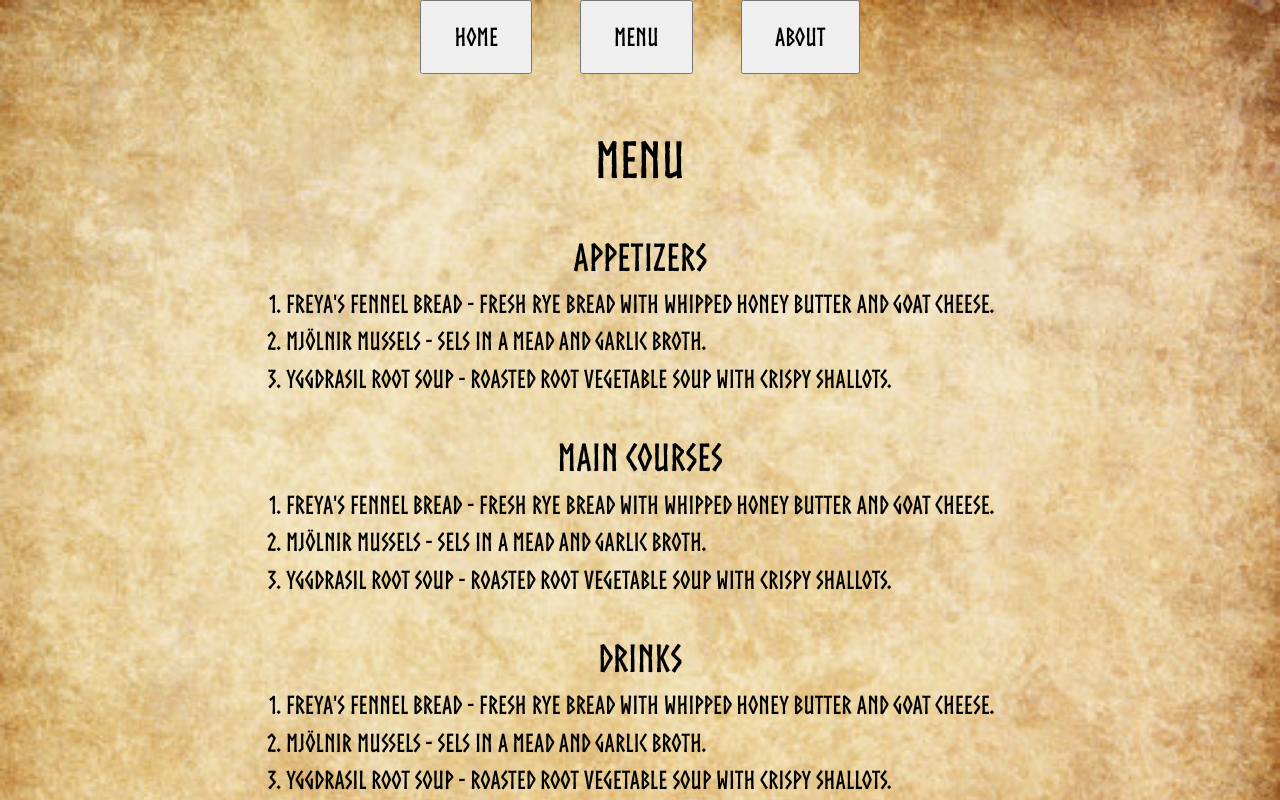
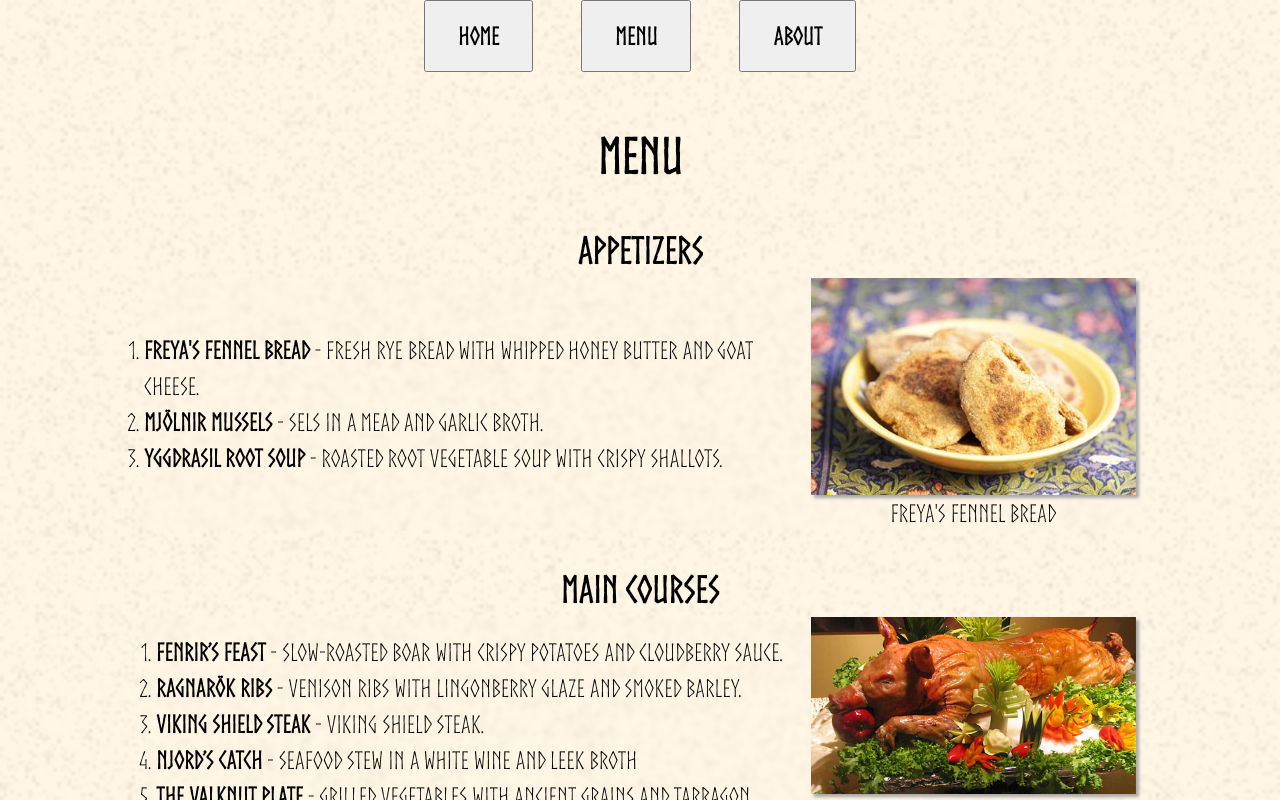
Before and after one commit to RaihanSharif/restaurant-page, a website built with webpack: page src/template.html in a window 1280 px wide. Both pictures are taken after a click on the button "Menu". Shown: the top 800 px of the page. Built offline with nearby package versions, Linux system fonts and the light colour scheme.

Commit message:
Function to generate menu items with single image. Menu complete
Code tidy and some styling.

```diff
--- a/src/menu.js
+++ b/src/menu.js
@@ -1,11 +1,16 @@
+
+import breadImg from "./resources/bread.jpg";
+import boarImg from "./resources/boar.jpg";
+import meadImg from "./resources/mead.jpg";
+
 const title = document.createElement("h1");
 title.textContent = "Menu";
 
-// a function that creates a full ordered list with the menu item and its description.
+// Creates an ordered list with the menu item and its description.
 // take in an object, i.e. set of key value pairs. Return an ol element
 function menuBuilder(items) {
     const menuOl = document.createElement("ol");
-    for(const [key, value] of Object.entries(appetizers)) {
+    for(const [key, value] of Object.entries(items)) {
         const li = document.createElement("li");
         const span = document.createElement("span");
         span.textContent = key;
@@ -18,10 +23,27 @@ function menuBuilder(items) {
     return menuOl;
 };
 
-const appetizerContainer = document.createElement("div");
-const appetizerHeader = document.createElement("h2");
-appetizerHeader.textContent = "Appetizers";
-appetizerContainer.appendChild(appetizerHeader);
+// Creates an HTML figure with an image and a caption. Returns a div
+// containing the HTML list, and the figure as children.
+function menuWithImageFigure(menuList, menuImage, caption) {
+    const container = document.createElement("div");
+    container.classList.add("menu-subcontainer");
+    const figure = document.createElement("figure");
+
+    const image = document.createElement("img");
+    image.src = menuImage;
+
+    const imgCaption = document.createElement("figcaption");
+    imgCaption.textContent = caption;
+
+    figure.appendChild(image);
+    figure.appendChild(imgCaption);
+
+    container.appendChild(menuList);
+    container.appendChild(figure);
+
+    return container;
+}
 
 // key = item, value = description.
 const appetizers = {
@@ -29,13 +51,14 @@ const appetizers = {
     ["Mjölnir Mussels"]: "sels in a mead and garlic broth.",
     ["Yggdrasil Root Soup"]: "Roasted root vegetable soup with crispy shallots.",
 };
-appetizerContainer.appendChild(menuBuilder(appetizers));
 
+const appetizerContainer = document.createElement("div");
+const appetizerHeader = document.createElement("h2");
+appetizerHeader.textContent = "Appetizers";
+appetizerContainer.appendChild(appetizerHeader);
 
-const mainCourseContainer = document.createElement("div");
-const mainCourseHeader = document.createElement("h2");
-mainCourseHeader.textContent = "Main Courses";
-mainCourseContainer.appendChild(mainCourseHeader);
+const appetizerAndFigure = menuWithImageFigure(menuBuilder(appetizers), breadImg, "Freya's Fennel Bread");
+appetizerContainer.appendChild(appetizerAndFigure);
 
 const mainCourses = {
     ["Fenrir’s Feast"]: "Slow-roasted boar with crispy potatoes and cloudberry sauce.",
@@ -44,12 +67,15 @@ const mainCourses = {
     ["Njord’s Catch"]: "Seafood stew in a white wine and leek broth",
     ["The Valknut Plate"]: "Grilled vegetables with ancient grains and tarragon",
 };
-mainCourseContainer.appendChild(menuBuilder(mainCourses));
+const mainCourseContainer = document.createElement("div");
+const mainCourseHeader = document.createElement("h2");
+mainCourseHeader.textContent = "Main Courses";
+mainCourseContainer.appendChild(mainCourseHeader);
 
-const drinksContainer = document.createElement("div");
-const drinksHeader = document.createElement("h2");
-drinksHeader.textContent = "Drinks";
-drinksContainer.appendChild(drinksHeader);
+const mainWithFig = menuWithImageFigure(menuBuilder(mainCourses), boarImg, "Fenrir's Feast");
+mainCourseContainer.appendChild(mainWithFig);
+
+
 
 const drinks = {
     ["Odin’s Choice Mead"]: "A smooth, sweet honey mead with subtle floral notes, perfect for any warrior.",
@@ -58,7 +84,15 @@ const drinks = {
     ["Baldur’s Bright Lager"]: "Baldur’s Bright Lager.",
 };
 
-drinksContainer.appendChild(menuBuilder(drinks));
+const drinksContainer = document.createElement("div");
+const drinksHeader = document.createElement("h2");
+drinksHeader.textContent = "Drinks";
+drinksContainer.appendChild(drinksHeader);
+
+const drinksWithFig = menuWithImageFigure(menuBuilder(drinks), meadImg, "Odin's choice Mead");
+
+drinksContainer.appendChild(drinksWithFig);
+
 const menu = {
     title,
     appetizerContainer,
@@ -66,6 +100,4 @@ const menu = {
     drinksContainer,
 }
 
-
-
 export {menu};
--- a/src/styles.css
+++ b/src/styles.css
@@ -21,19 +21,19 @@
   }
 
 @font-face {
+  font-family: NorseBold-2Kge;
+  src: url("./resources/NorseBold-2Kge.otf");
+}
+
+@font-face {
   font-family: Norse-KaWl;
   src: url("./resources/Norse-KaWl.otf");
 }
 
-@font-face {
-  font-family: NorseBold-2Kge;
-  src: url("./resources/NorseBold-2Kge.otf");
-}
-
 body {
-  background-image: url("./resources/parchment.jpg");
-
-  font-family: NorseBold-2Kge;
+  background-image: url("./resources/img-noise.png");
+  background-color: #ecd3a7;
+  font-family: Norse-KaWl;
   background-size: cover;
   display: flex;
   flex-direction: column;
@@ -41,7 +41,7 @@ body {
   gap: 2rem;
   max-width: 80%;
   margin: auto;
-  font-size: 25px;
+  font-size: 1.5rem;
 }
 
 ul {
@@ -61,6 +61,7 @@ nav ul {
 
 button {
     padding: 1rem 2rem;
+    font-weight: bold;
 }
 
 div {
@@ -85,3 +86,19 @@ div {
   flex-direction: column;
   align-items: center;
 }
+
+.menu-subcontainer {
+  display: grid;
+  grid-template-columns: 2fr 1fr;
+  column-gap: 1rem;
+  place-items: center;
+  backdrop-filter: blur(2px);
+}
+
+figcaption {
+  text-align: center;
+}
+
+img {
+  box-shadow: 3px 3px 3px darkgray;
+}
```
Also changed, not shown: src/home.js (+0 -7 lines), src/resources/boar.jpg (added), src/resources/bread.jpg (added), src/resources/food-drumstick.svg (deleted), src/resources/glass-mug-variant.svg (deleted), src/resources/img-noise.png (added), src/resources/mead.jpg (added), src/resources/norse-bg.webp (deleted), src/resources/odin.png (deleted), src/resources/parchment.jpg (deleted), src/resources/tavern.jpg (deleted).
